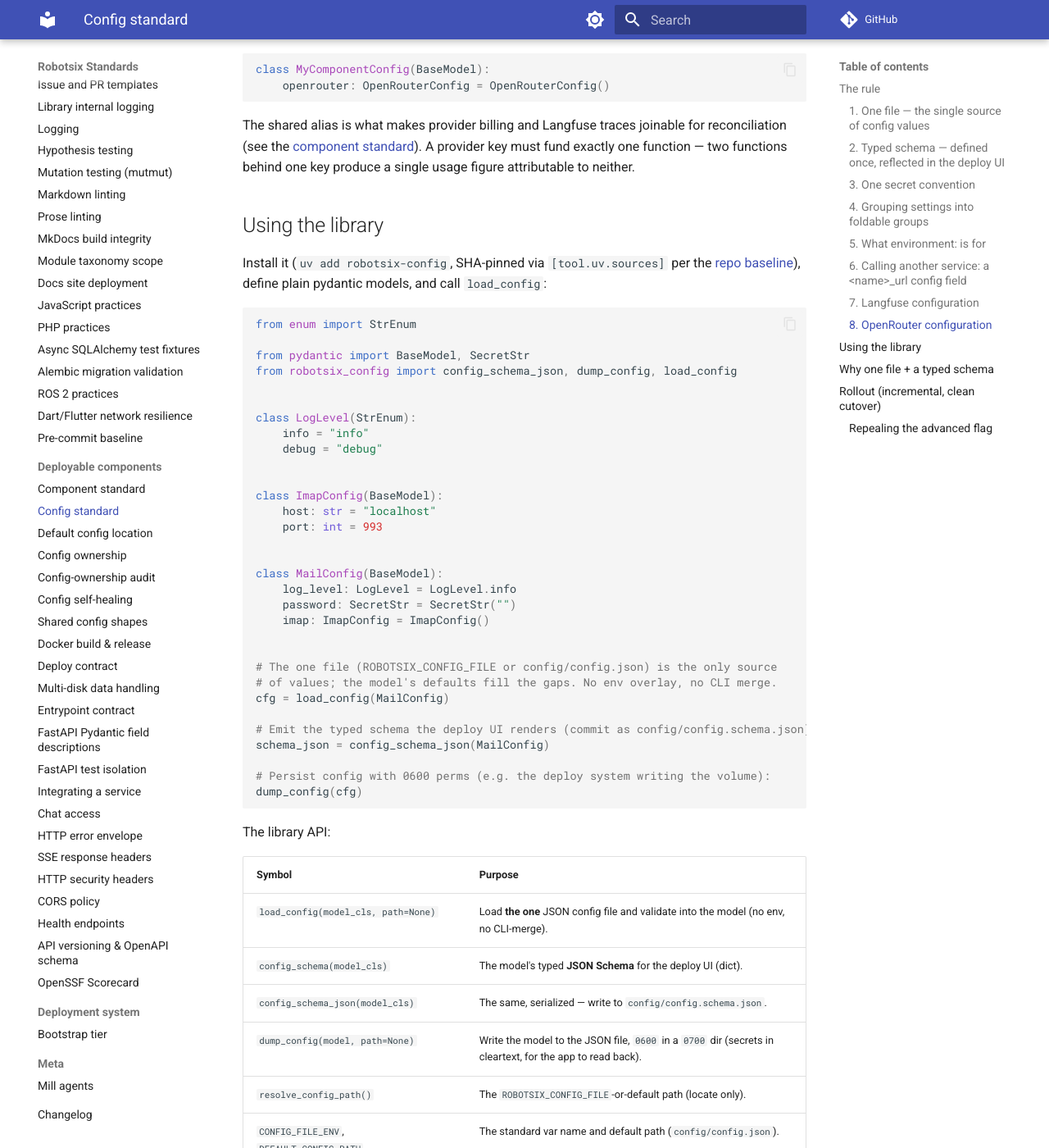
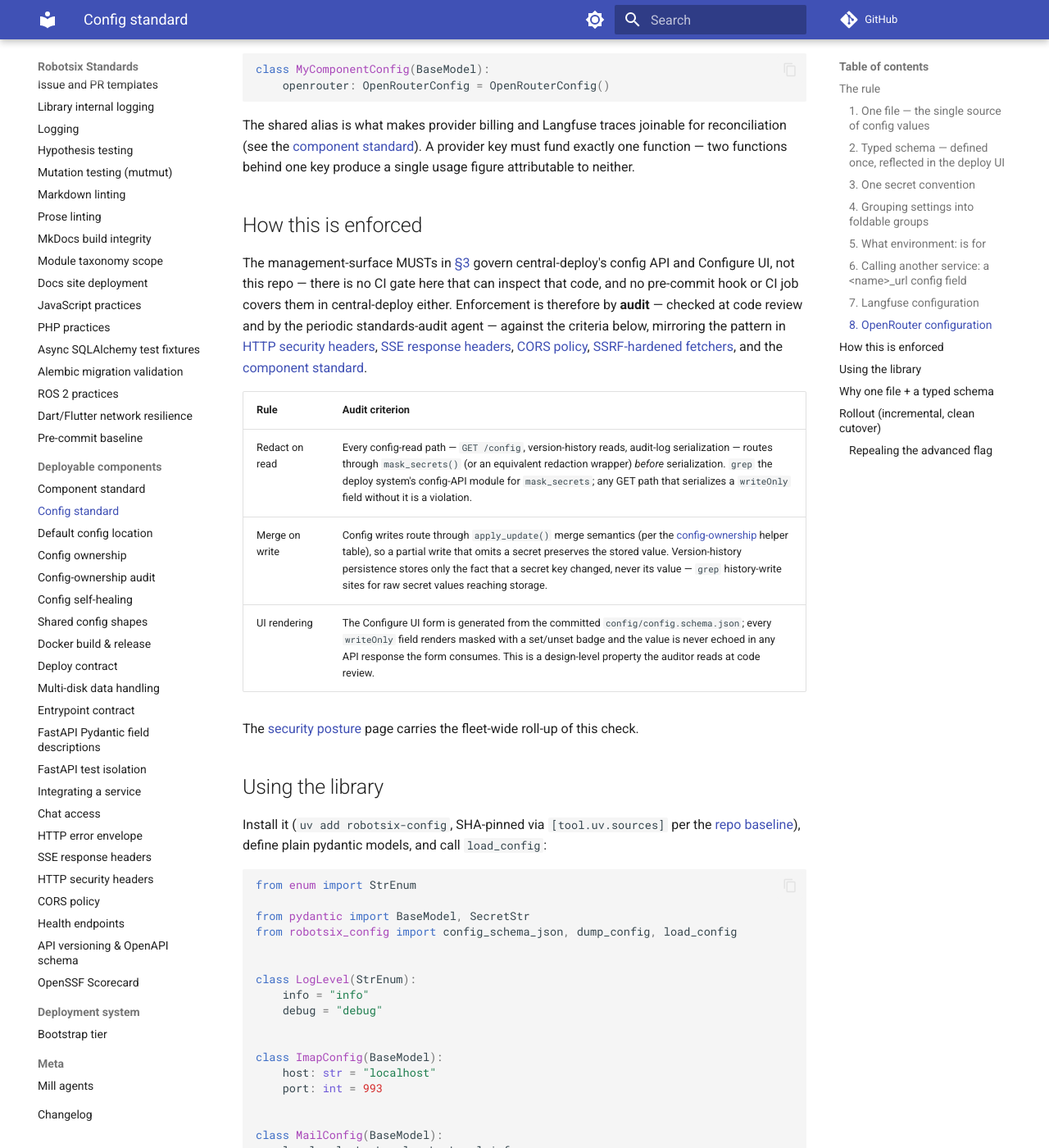
Before and after one commit to damien-robotsix/robotsix-standards, an MkDocs documentation site: the page built from docs/config-standard.md, in a window 1280 px wide and 1400 px high, scrolled down 5583 px. Shown: the whole window at 82% size. Built offline with MkDocs 1.6.1 and Material for MkDocs 9.7.7, drawn with Linux system fonts in a browser that asks for light colours; comment, search, counter and statistics services are not loaded.

Commit message:
chore: CONFIG-STANDARD: management-surface secret MUSTs (redact-on-read / merge-on-write / no-secret-in-history) name no verifier and have no "How this is enforced" section — unenforceable by the page's own standard (20260921T192519Z-config-standard-management-surface-secre-b055) (#387)
Co-authored-by: robotsix-mill <mill@robotsix.local>

```diff
--- a/docs/config-standard.md
+++ b/docs/config-standard.md
@@ -268,6 +268,29 @@ joinable for reconciliation (see the
 exactly one function — two functions behind one key produce a single
 usage figure attributable to neither.
 
+## How this is enforced
+
+The management-surface MUSTs in [§3](#3-one-secret-convention) govern
+central-deploy's config API and Configure UI, not this repo — there is no CI
+gate here that can inspect that code, and no pre-commit hook or CI job covers
+them in central-deploy either. Enforcement is therefore by **audit** — checked
+at code review and by the periodic standards-audit agent — against the criteria
+below, mirroring the pattern in
+[HTTP security headers](http-security-headers.md#how-this-is-enforced),
+[SSE response headers](sse-response-headers.md#how-this-is-enforced),
+[CORS policy](cors-policy.md#how-this-is-enforced),
+[SSRF-hardened fetchers](ssrf-hardened-fetchers.md#how-this-is-enforced), and the
+[component standard](component-standard.md#how-this-pages-security-rules-are-enforced).
+
+| Rule | Audit criterion |
+|---|---|
+| Redact on read | Every config-read path — `GET /config`, version-history reads, audit-log serialization — routes through `mask_secrets()` (or an equivalent redaction wrapper) *before* serialization. `grep` the deploy system's config-API module for `mask_secrets`; any GET path that serializes a `writeOnly` field without it is a violation. |
+| Merge on write | Config writes route through `apply_update()` merge semantics (per the [config-ownership](config-ownership.md) helper table), so a partial write that omits a secret preserves the stored value. Version-history persistence stores only the fact that a secret key changed, never its value — `grep` history-write sites for raw secret values reaching storage. |
+| UI rendering | The Configure UI form is generated from the committed `config/config.schema.json`; every `writeOnly` field renders masked with a set/unset badge and the value is never echoed in any API response the form consumes. This is a design-level property the auditor reads at code review. |
+
+The [security posture](security-posture.md#audit) page carries the fleet-wide
+roll-up of this check.
+
 ## Using the library
 
 Install it (`uv add robotsix-config`, SHA-pinned via `[tool.uv.sources]` per
```
Also changed, not shown: docs/security-posture.md (+1 -0 lines).
